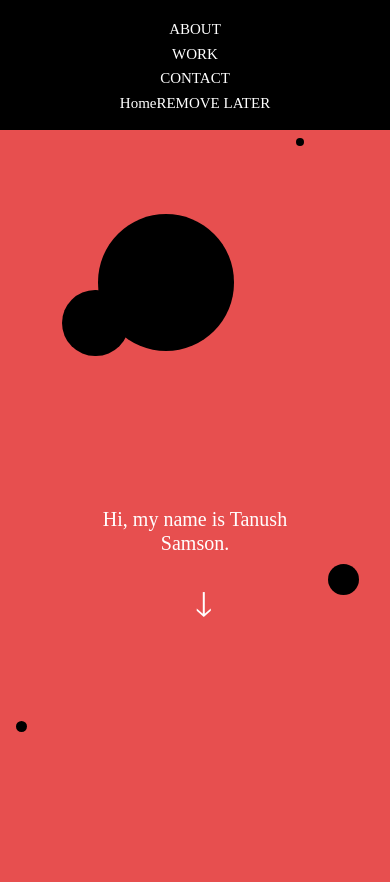
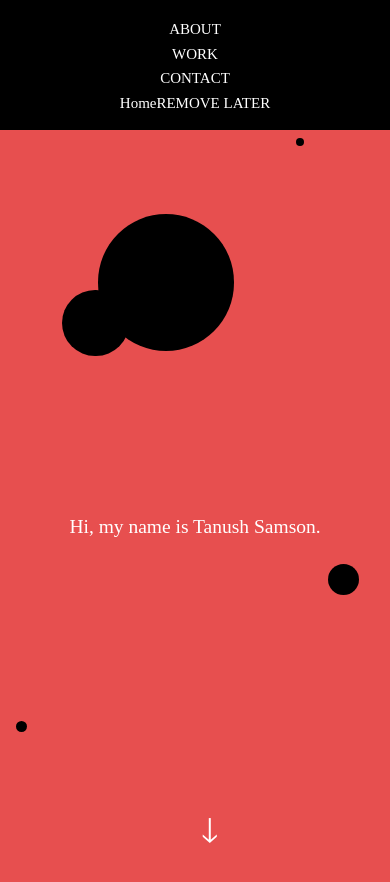
Before and after one commit to Tanflare/ts-website, a React (Create React App) app: page / in a window 390 px wide. Both pictures are taken after a click on the link "ABOUT". Shown: the top 882 px of the page. Built offline with nearby package versions, Linux system fonts and the light colour scheme.

Commit message:
Fixed text reflow

```diff
--- a/src/components/About.css
+++ b/src/components/About.css
@@ -6,15 +6,19 @@
     align-items: center;
     justify-content: center;
     position: relative;
+    padding: 0px;
+
       }
 
 /* .Header{
     font-family: 'Noto Serif TC', serif;
     color: white;
     font-size: 2vw;
-    line-height: 10px;
+    line-height: 7vh;
     align-items: center;
     justify-content: center;
+    width: 70vw;
+    position: relative;
 
 
 } */
@@ -23,11 +27,10 @@
     color: white;
     font-size: 4vh;
     z-index: 15;
-    position: relative;
-    top: 190px;
+    position: absolute;
+    top: 70vh;
     border: none;
-  padding: 0;
-  background: none;
+    background: none;
 }
 
 .Header {
@@ -40,6 +43,7 @@
     color: white;
     font-size: 2vw;
     z-index: 5;
+    padding:0px;
 }
 
 .dot3 {
@@ -53,6 +57,7 @@
      opacity: 1;
      position: absolute;
      right: 8vw;
+     overflow: hidden;
 
   }
 
@@ -83,6 +88,7 @@
      position: absolute;
      right: 22vw;
      top: 2vw;
+     overflow: hidden;
 
   }
 
@@ -186,20 +192,35 @@
 
 @media only screen and (max-width: 800px) {
     #bio{
-        font-size:30px;
+        font-size: 3vw;
+        position: relative;
    }
    .arrow{
-       position: absolute;
-       top: 450px;
-   }
+    font-family: 'Noto Serif TC', serif;
+    color: white;
+    font-size: 4vh;
+    z-index: 15;
+    position: absolute;
+    top: 80vh;
+    border: none;
+    background: none;
+}
 }
 
 @media only screen and (max-width: 600px) {
     #bio{
-        font-size:20px;
+        font-size: 5vw;
+        position: relative;
+        width: 80vw;
    }
    .arrow{
-       position: absolute;
-       top: 450px;
-   }
+    font-family: 'Noto Serif TC', serif;
+    color: white;
+    font-size: 4vh;
+    z-index: 15;
+    position: absolute;
+    top: 80vh;
+    border: none;
+    background: none;
 }
+}
--- a/src/components/About.jsx
+++ b/src/components/About.jsx
@@ -14,7 +14,9 @@ class About extends Component {
 
 
                     <div className="axis">
-                    <span id="outer" className ="Header"><h1 id ="bio" >Hi, my name is Tanush Samson.</h1>
+                    <span id="outer" className ="Header">
+                    <p id ="bio">Hi, my name is Tanush Samson.</p>
+
                     </span>
                     <br/>
                     <span class="dot2"></span>
@@ -22,7 +24,7 @@ class About extends Component {
                     <span class="dot4"></span>
                     <span class="dot5"></span>
                     <span class="dot6"></span>
-                    <button class="arrow" onClick={Text}>🡓 </button>
+                    <button class="arrow" onClick={Text}>🡓</button>
                     {/* 🡓 △*/}
                     </div>
 
```
